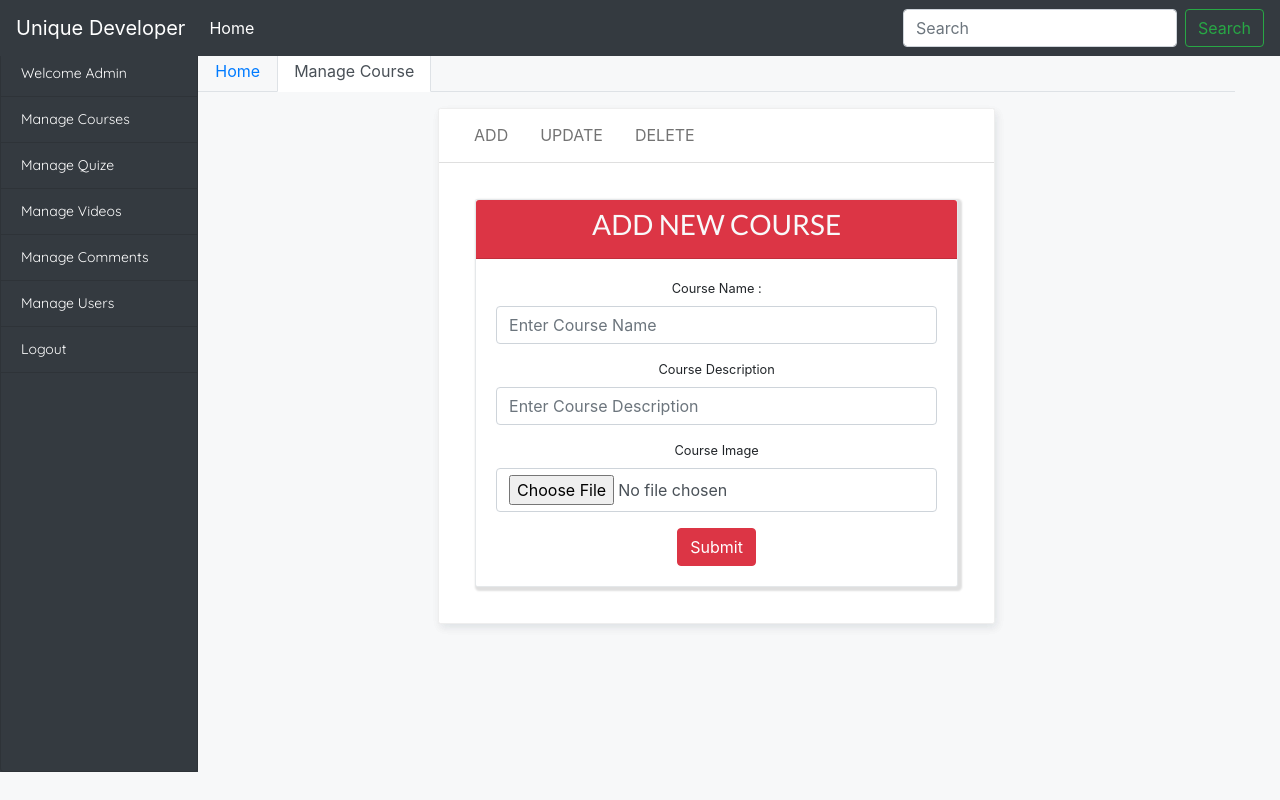
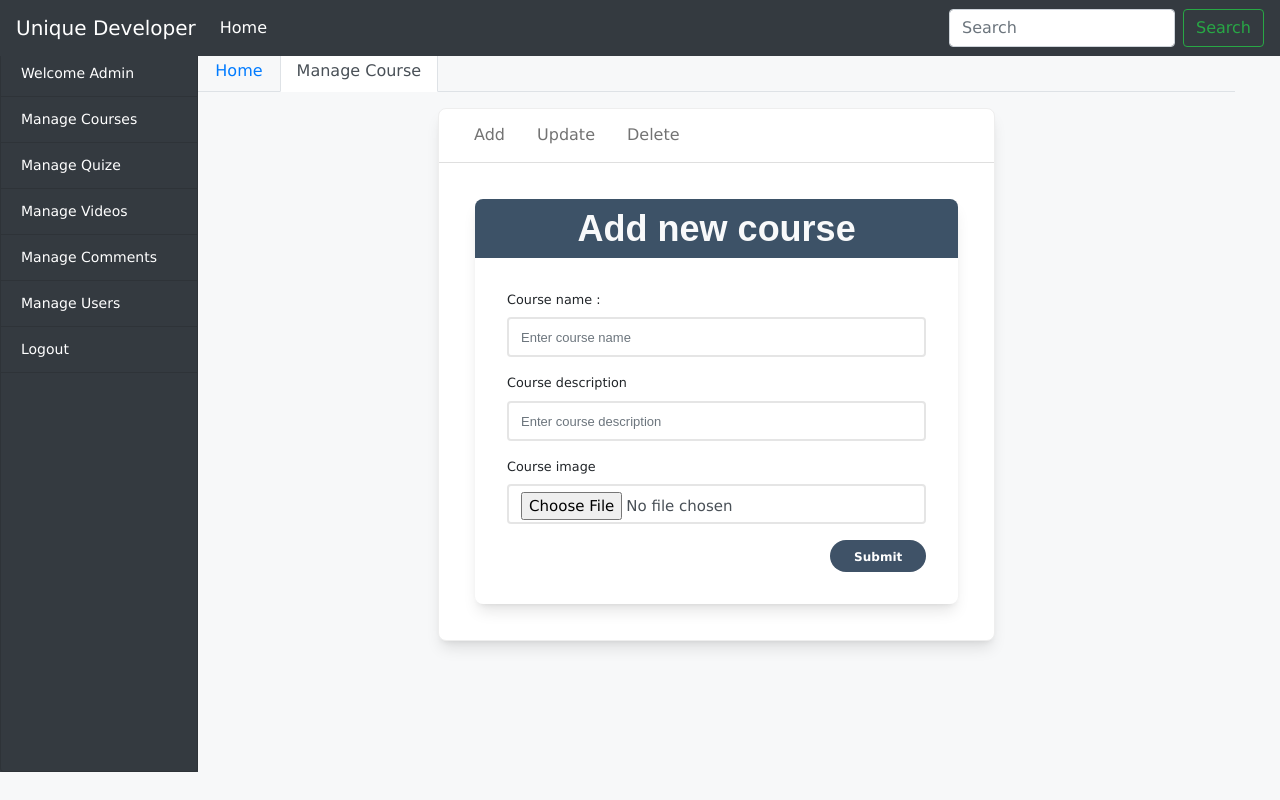
Before and after one commit to GuysKapen/ELearningPHP, a PHP site: page /admin/manage_courses/manage_courses.php in a window 1280 px wide, after a click on "Manage Course". Run offline with PHP 8.4, Linux system fonts and the light colour scheme; data that the repository does not hold is empty; some libraries are stand-ins or nearby versions.

Commit message:
Style manage course

```diff
--- a/admin/manage_courses/manage_courses.php
+++ b/admin/manage_courses/manage_courses.php
@@ -1,13 +1,14 @@
 <?php
 include("../classes/manage_courses_class.php");
-$courses=new manage_courses_class;			// creating object of  manage_courses_class.php
-$course=$courses->display_courses();    //calling display_courses() method from manage_courses_class.php
+$courses = new manage_courses_class;			// creating object of  manage_courses_class.php
+$course = $courses->display_courses();    //calling display_courses() method from manage_courses_class.php
 
 ?>
 
 
 <!DOCTYPE html>
 <html>
+
 <head>
 	<title></title>
 
@@ -29,46 +30,35 @@ $course=$courses->display_courses();    //calling display_courses() method from
 	<!--  font awsome cdn -->
 	<link rel="stylesheet" type="text/css" href="https://stackpath.bootstrapcdn.com/font-awesome/4.7.0/css/font-awesome.min.css">
 
+	<link rel="stylesheet" href="../style.css" />
+	<link rel="stylesheet" href="../../css/function.css" />
+
 	<!-- 		css starts -->
 	<style type="text/css">
-
-
-    .sidebar-list
-    {
+		.sidebar-list {
 			margin-right: -15px;
 
 			font-family: 'Quicksand', sans-serif;
 			font-size: 14px
 		}
 
-    .sidebar-list li:hover
-    {
+		.sidebar-list li:hover {
 			background-color: deepskyblue !important;
 		}
-     .sidebar-list li a
-     {
-        color:white;
+
+		.sidebar-list li a {
+			color: white;
 			text-decoration: none;
 		}
-     .card1
-     {
+
+		.card1 {
 			font-family: 'Open Sans', sans-serif;
 		}
-     .cardh2
-     {
+
+		.cardh2 {
 			font-family: 'Lato', sans-serif;
 
 		}
-
-
-
-     /***
-Bootstrap4 Card with Tabs by @mdeuerlein
-***/
-
-/***
-Bootstrap4 Card with Tabs by @mdeuerlein
-***/
 
 		body {
 			background-color: #f7f8f9;
@@ -77,50 +67,58 @@ body {
 		.card {
 			background-color: #ffffff;
 			border: 1px solid rgba(0, 34, 51, 0.1);
-    box-shadow: 2px 4px 10px 0 rgba(0, 34, 51, 0.05), 2px 4px 10px 0 rgba(0, 34, 51, 0.05);
-    border-radius: 0.15rem;
+			border-radius: 0.5rem;
 		}
 
 		/* Tabs Card */
 
 		.tab-card {
-  border:1px solid #eee;
+			border: 1px solid #eee;
 		}
 
 		.tab-card-header {
-  background:none;
+			background: none;
 		}
+
 		/* Default mode */
-.tab-card-header > .nav-tabs {
+		.tab-card-header>.nav-tabs {
 			border: none;
 			margin: 0px;
 		}
-.tab-card-header > .nav-tabs > li {
+
+		.tab-card-header>.nav-tabs>li {
 			margin-right: 2px;
 		}
-.tab-card-header > .nav-tabs > li > a {
+
+		.tab-card-header>.nav-tabs>li>a {
 			border: 0;
-  border-bottom:2px solid transparent;
+			border-bottom: 2px solid transparent;
 			margin-right: 0;
 			color: #737373;
 			padding: 2px 15px;
 		}
 
-.tab-card-header > .nav-tabs > li > a.show {
-    border-bottom:2px solid #007bff;
-    color: #007bff;
-}
-.tab-card-header > .nav-tabs > li > a:hover {
+		.tab-card-header>.nav-tabs>li>a.show {
+			border-bottom: 2px solid #007bff;
 			color: #007bff;
 		}
 
-.tab-card-header > .tab-content {
+		.tab-card-header>.nav-tabs>li>a:hover {
+			color: #007bff;
+		}
+
+		.tab-card-header>.tab-content {
 			padding-bottom: 0;
 		}
 
+		.card-img-top {
+			height: 10rem;
+			object-fit: cover;
+		}
 
 	</style>
 </head>
+
 <body onload="">
 
 	<!-- ========================================================================================================================== -->
@@ -153,7 +151,7 @@ body {
 
 
 
-<div class="container-fluid" style="margin-top: 50px;" >
+	<div class="container-fluid" style="margin-top: 50px;">
 		<div class="row">
 			<!-- ========================================================================================================================== -->
 
@@ -162,7 +160,7 @@ body {
 
 
 
-        <div class="col-sm-2 col-md-2 sidebar badge-dark" style="margin:inherit;" id="sidebar" >
+			<div class="col-sm-2 col-md-2 sidebar badge-dark" style="margin:inherit;" id="sidebar">
 				<ul class="list-group text-white sidebar-list">
 					<li class="list-group-item  bg-dark "><a href="../admin_main.php">Welcome Admin</a></li>
 					<li class="list-group-item bg-dark "><a href="#">Manage Courses</a></li>
@@ -197,9 +195,6 @@ body {
 					<li class="nav-item">
 						<a class="nav-link" data-toggle="tab" href="#manage_course">Manage Course</a>
 					</li>
- <!--  <li class="nav-item">
-    <a class="nav-link" data-toggle="tab" href="#menu2">Menu 2</a>
-  </li> -->
 				</ul>
 				<!-- Nav tabs ends -->
 
@@ -209,25 +204,21 @@ body {
 
 				<div class="tab-content">
 
-
-
 					<!-- ========================================================================================================================== -->
 
 					<!-- home panes starts -->
-
 
 					<div class="tab-pane container active" id="home">
 						<div class="card-header mt-3 mr-5 bg-white text-info border-0 shadow card1" style="width: 1050px; box-shadow: 1px 1px 1px 1px #ccc"><b>YOUR COURSES</b></div><br>
 						<div class="row">
 
-<?php foreach ($course as $course_list)
- {
+							<?php foreach ($course as $course_list) {
 							?>
 
 								<div class="card ml-5 mt-4" style="width: 18rem;">
 									<img class="card-img-top" src="../../<?php echo $course_list['language_image'] ?>" alt="Card image cap">
 									<div class="card-body">
-    <h5 class="card-title"><?php echo $course_list['language_name']; ?> <a href="edit_topics.php?course_name=<?php echo $course_list['language_name']; ?>" class="h6 text-info float-right">edit topic <i class="fa fa-pencil ml-1"></i></a></h5>
+										<h5 class="card-title"><?php echo $course_list['language_name']; ?> <a href="edit_topics.php?course_name=<?php echo $course_list['language_name']; ?>" class="h6 text-info float-right">Edit <i class="fa fa-pencil ml-1"></i></a></h5>
 										<p class="card-text"><?php echo $course_list['language_description']; ?></p>
 
 										<!--  <a href="#" class="btn btn-primary">Go somewhere</a> -->
@@ -244,7 +235,7 @@ body {
 						<!-- php code to display modal if status variable is set -->
 						<?php
 
-	if ( isset($_GET['status']) and $_GET['status']=="added")      //first if condition for course added
+						if (isset($_GET['status']) and $_GET['status'] == "added")      //first if condition for course added
 						{
 							echo '<div class="col-md-4 mt-5">
 				<button type="button" class="btn btn-primary" data-toggle="modal" data-target="#myModal">
@@ -280,7 +271,7 @@ body {
 						}
 
 
-	if ( isset($_GET['status']) and $_GET['status']=="deleted")    //second if condition for course deleted
+						if (isset($_GET['status']) and $_GET['status'] == "deleted")    //second if condition for course deleted
 						{
 							echo '<div class="col-md-4 mt-5">
 				<button type="button" class="btn btn-primary" data-toggle="modal" data-target="#myModal">
@@ -317,7 +308,7 @@ body {
 
 
 
-	if ( isset($_GET['status']) and $_GET['status']=="updated")    //second if condition for course deleted
+						if (isset($_GET['status']) and $_GET['status'] == "updated")    //second if condition for course deleted
 						{
 							echo '<div class="col-md-4 mt-5">
 				<button type="button" class="btn btn-primary" data-toggle="modal" data-target="#myModal">
@@ -397,27 +388,27 @@ body {
 					<div class="tab-pane container fade" id="manage_course">
 
 
+						<center>
+							<div class="col-md-7">
 
 
-  		<center><div class="col-md-7">
-
-
-<div class="card mt-3 tab-card">
+								<div class="card mt-3 tab-card shadow-lg">
 									<div class="card-header tab-card-header">
 										<ul class="nav nav-tabs card-header-tabs" id="myTab" role="tablist">
 											<li class="nav-item">
-                <a class="nav-link" id="one-tab" data-toggle="tab" href="#one" role="tab" aria-controls="One" aria-selected="true">ADD</a>
+												<a class="nav-link section-sub-title" id="one-tab" data-toggle="tab" href="#one" role="tab" aria-controls="One" aria-selected="true">Add</a>
 											</li>
 											<li class="nav-item">
-                <a class="nav-link" id="two-tab" data-toggle="tab" href="#two" role="tab" aria-controls="Two" aria-selected="false">UPDATE</a>
+												<a class="nav-link" id="two-tab" data-toggle="tab" href="#two" role="tab" aria-controls="Two" aria-selected="false">Update</a>
 											</li>
 											<li class="nav-item">
-                <a class="nav-link" id="three-tab" data-toggle="tab" href="#three" role="tab" aria-controls="Three" aria-selected="false">DELETE</a>
+												<a class="nav-link" id="three-tab" data-toggle="tab" href="#three" role="tab" aria-controls="Three" aria-selected="false">Delete</a>
 											</li>
 										</ul>
 									</div>
 
-        <div class="tab-content" id="myTabContent">   <!-- tab content starts -->
+									<div class="tab-content" id="myTabContent">
+										<!-- tab content starts -->
 
 
 										<!-- ======================================================================================================= -->
@@ -427,34 +418,39 @@ body {
 
 											<div class="card-body col-md-12">
 
+												<div class="shadow-lg rounded-md overflow-hidden">
+													<div class="primary text-light p-2 cardh2">
+														<h3 class="section-title m-0">Add new course</h3>
+													</div>
 
-
-
-            		<div class="card" style="box-shadow: 2px 2px 2px 2px #dfdfdf;">
-				  <div class="card-header bg-danger text-light p-2 cardh2"><h3>ADD NEW COURSE</h3></div>
-
-				  <div class="card-body small" ">
-
-				  <form action="course_add.php" method="post" enctype="multipart/form-data" onsubmit="return validation()">
+													<div class="card-body small p-6">
+														<form action=" course_add.php" method="post" enctype="multipart/form-data" onsubmit="return validation()">
 															<div class="form-group">
-					      <label for="email">Course Name :</label>
-					      <input type="text" class="form-control" id="c_name" placeholder="Enter Course Name" name="course_name">
+																<label class="font-bold" for="email">Course name :</label>
+																<div class="form-input">
+																	<input type="text" class="form-control" id="c_name" placeholder="Enter course name" name="course_name">
+																</div>
 																<span id="name_error" class="text-danger font-weight-bold"></span>
 															</div>
+
 															<div class="form-group">
-					      <label for="pwd">Course Description</label>
-					      <input type="text" class="form-control" id="c_desc" placeholder="Enter Course Description" name="course_desc">
+																<label for="pwd">Course description</label>
+																<div class="form-input">
+																	<input type="text" class="form-control" id="c_desc" placeholder="Enter course description" name="course_desc">
+																</div>
 																<span id="desc_error" class="text-danger font-weight-bold"></span>
 															</div>
 
 															<div class="form-group">
-					      <label for="pwd">Course Image</label>
-					      <input type="file" class="form-control" id="c_img" placeholder="Enter Course Image" name="course_image">
+																<label for="pwd">Course image</label>
+																<div class="form-input">
+																	<input type="file" class="form-control" id="c_img" placeholder="Enter course image" name="course_image">
+																</div>
 																<span id="image_error" class="text-danger font-weight-bold"></span>
 															</div>
 
-					    <div class="">
-					    <button type="submit" class="btn btn-danger"  name="btn_add">Submit</button>
+															<div class="text-right">
+																<button type="submit" class="primary-btn" name="btn_add">Submit</button>
 															</div>
 														</form>
 
@@ -476,24 +472,22 @@ body {
 
 											<div class="card-body col-md-12">
 
+												<div class="shadow-lg rounded-md overflow-hidden">
 
-            		<div class="card" style="box-shadow: 2px 2px 2px 2px #dfdfdf;">
-				  <div class="card-header bg-primary text-light p-2 cardh2 "><h3>UPDATE COURSE</h3></div>
+													<div class="card-header primary text-light p-2 cardh2 ">
+														<h3 class="section-title m-0">Update course</h3>
+													</div>
 
-				  <div class="card-body small" >
-
-
+													<div class="card-body small p-6">
 
 														<form action="course_add.php" method="post" enctype="multipart/form-data" onsubmit="">
-
 
 															<div class="form-group">
 
 																<label for="exampleFormControlSelect1">Select Course Name :</label>
 																<select class="form-control" id="exampleFormControlSelect1" name="selected-course-to-update">
 
-					    	<?php  foreach ($course as $course_list)
-							 {
+																	<?php foreach ($course as $course_list) {
 																	?>
 																		<option><?php echo  $course_list['language_name']; ?></option>
 																	<?php } ?>
@@ -504,18 +498,22 @@ body {
 
 															<div class="form-group">
 																<label for="pwd">Course Description</label>
+																<div class="form-input">
 																	<input type="text" class="form-control" id="c_desc" placeholder="Enter Course Description" name="course_desc">
+																</div>
 																<span id="desc_error" class="text-danger font-weight-bold"></span>
 															</div>
 
 															<div class="form-group">
 																<label for="pwd">Course Image</label>
+																<div class="form-input">
 																	<input type="file" class="form-control" id="c_img" placeholder="Enter Course Image" name="course_image">
+																</div>
 																<span id="image_error" class="text-danger font-weight-bold"></span>
 															</div>
 
-					    <div class="">
-					    <button type="submit" class="btn btn-danger"  name="btn_update">Submit</button>
+															<div class="text-right">
+																<button type="submit" class="primary-btn" name="btn_update">Submit</button>
 															</div>
 														</form>
 
@@ -540,28 +538,25 @@ body {
 
 											<div class="card-body col-md-12">
 
+												<div class="shadow-lg rounded-md overflow-hidden">
+													<div class="card-header primary text-light p-2 cardh2">
+														<h3 class="section-title m-0">Delete course</h3>
+													</div>
 
-
-
-            		<div class="card" style="box-shadow: 2px 2px 2px 2px #dfdfdf;">
-				  <div class="card-header bg-primary text-light p-2 cardh2"><h3>DELETE COURSE</h3></div>
-
-				  <div class="card-body small" ">
-
-				  <form action="course_add.php" method="post" enctype="multipart/form-data">
+													<div class="card-body small p-6">
+														<form action=" course_add.php" method="post" enctype="multipart/form-data">
 															<div class="form-group">
 																<label for="exampleFormControlSelect1">Select Course</label>
 																<select class="form-control" id="exampleFormControlSelect1" name="selected_course">
-					      <?php  foreach ($course as $course_list)
-							 {
+																	<?php foreach ($course as $course_list) {
 																	?>
 																		<option><?php echo  $course_list['language_name']; ?></option>
 																	<?php } ?>
 																</select>
 															</div>
 
-					    <div class="float-left">
-					    <button type="submit" class="btn btn-danger" name="btn-delete-course">Submit</button>
+															<div class="text-right">
+																<button type="submit" class="primary-btn" name="btn_delete_course">Submit</button>
 															</div>
 														</form>
 
@@ -577,7 +572,7 @@ body {
 										<!-- delete course tab ends -->
 										<!-- ======================================================================================================= -->
 
-        </div>			<!-- tab content  -->
+									</div> <!-- tab content  -->
 
 
 
@@ -587,7 +582,8 @@ body {
 
 
 
-  			</div></center>
+								</div>
+						</center>
 
 
 					</div>
@@ -654,36 +650,30 @@ kjfdfbbhfbf
 
 
 	<script type="text/javascript">
-
-
-	$('#myTab a').on('click', function (e) {
+		$('#myTab a').on('click', function(e) {
 			e.preventDefault()
 			$(this).tab('show')
 		});
 		// =============================================================================================================
 		// javascript validation function
 
-	function validation()
-	{
-		var name=document.getElementById('c_name').value;
-		var desc=document.getElementById('c_desc').value;
-		var img=document.getElementById('c_img').value;
-		if (name=="")
-		{
-			document.getElementById('name_error').innerHTML="** please enter the course name";
+		function validation() {
+			var name = document.getElementById('c_name').value;
+			var desc = document.getElementById('c_desc').value;
+			var img = document.getElementById('c_img').value;
+			if (name == "") {
+				document.getElementById('name_error').innerHTML = "** please enter the course name";
 				return false;
 
 			}
 
-		if (desc=="")
-		{
-			document.getElementById('desc_error').innerHTML="** please enter the course descsription";
+			if (desc == "") {
+				document.getElementById('desc_error').innerHTML = "** please enter the course descsription";
 				return false;
 
 			}
-		if (img=="")
-		{
-			document.getElementById('image_error').innerHTML="** please choose an image";
+			if (img == "") {
+				document.getElementById('image_error').innerHTML = "** please choose an image";
 				return false;
 
 			}
@@ -696,8 +686,7 @@ kjfdfbbhfbf
 
 		// javascript modal function called on page load
 
-    	function display_modal()
-    	{
+		function display_modal() {
 
 
 
@@ -711,16 +700,16 @@ kjfdfbbhfbf
 
 		// javascript modal function called on page load
 
-    	 $(window).on('load',function(){
+		$(window).on('load', function() {
 			$('#myModal').modal('show');
 		});
 
 
 		// javascript validation function
 		// =============================================================================================================
-
 	</script>
 
 
 </body>
+
 </html>
--- a/admin/style.css
+++ b/admin/style.css
@@ -318,3 +318,93 @@
     color: #fff;
     background-color: #3f5267;
 }
+
+.section-title {
+    text-align: center;
+    font-weight: bold;
+    font-size: 2.25rem;
+    font-family: 'Jost', sans-serif;
+}
+
+
+
+.m-0 {
+    margin: 0;
+}
+
+label {
+    text-align: left;
+    display: block;
+}
+
+
+.form-input {
+    width: 100%;
+    display: flex;
+    justify-content: space-between;
+    align-items: center;
+    font-size: 15px;
+    border-radius: 4px;
+}
+
+.form-input input {
+    outline: none;
+    height: 40px;
+    background: none;
+    font-size: 15px;
+    border: 2px solid rgba(0, 0, 0, 0.1);
+}
+
+.form-input input::-webkit-input-placeholder {
+    font-size: 13px;
+    font-family: "Jost", sans-serif;
+}
+
+.form-input input::placeholder {
+    font-size: 13px;
+    font-family: "Jost", sans-serif;
+}
+
+.form-input i {
+    color: #fff;
+    width: 8%;
+    margin-left: 0.75rem;
+}
+
+.form-input textarea {
+    outline: none;
+    background: none;
+    border: none;
+    width: 88%;
+    height: 120px;
+    padding: 1rem;
+    border-radius: 8px;
+    resize: vertical;
+}
+
+.primary-btn {
+    outline: none;
+    background: #3f5267;
+    height: 32px;
+    border: none;
+    color: #fff;
+    padding: 0.5rem 1.5rem;
+    font-size: 12px;
+    font-weight: 900;
+    border-radius: 32px;
+    cursor: pointer;
+}
+
+.text-right {
+    text-align: right;
+}
+
+.shadow-lg {
+    --tw-shadow: 0 10px 15px -3px rgb(0 0 0 / 0.1), 0 4px 6px -4px rgb(0 0 0 / 0.1);
+    --tw-shadow-colored: 0 10px 15px -3px var(--tw-shadow-color), 0 4px 6px -4px var(--tw-shadow-color);
+    box-shadow: var(--tw-ring-offset-shadow, 0 0 #0000), var(--tw-ring-shadow, 0 0 #0000), var(--tw-shadow);
+}
+
+.primary {
+    background: #3d5267;
+}
--- a/css/function.css
+++ b/css/function.css
@@ -188,3 +188,15 @@
 .border-spacing-0 {
     border-spacing: 0;
 }
+
+.rounded-lg {
+    border-radius: 1rem;
+}
+
+.rounded-md {
+    border-radius: 0.5rem;
+}
+
+.overflow-hidden {
+    overflow: hidden;
+}
```
Also changed, not shown: upload_imgs/android.jpg (added), upload_imgs/java.png (added). Lines whose indentation alone changed are shown as unchanged.
